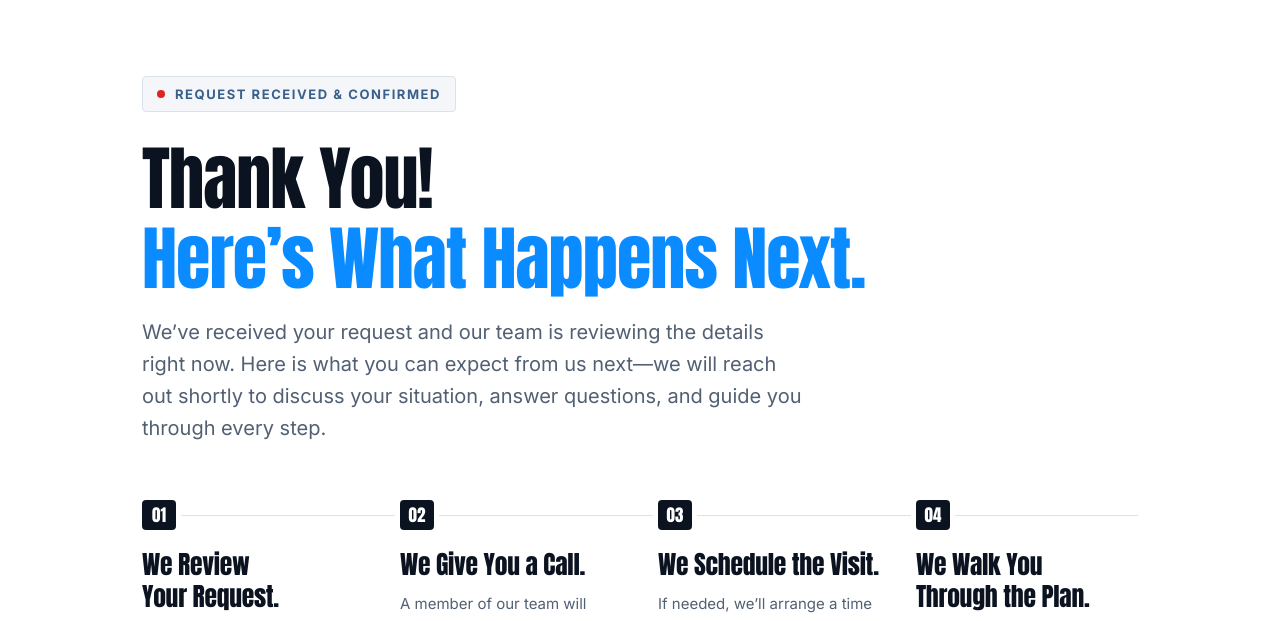
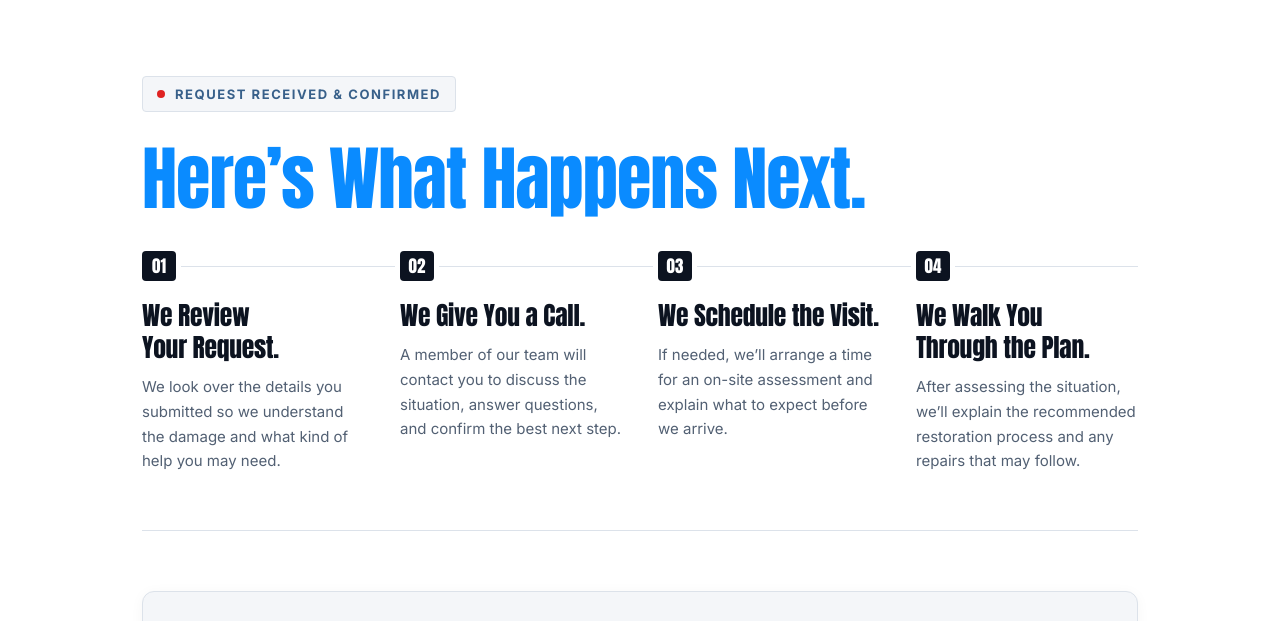
Before and after one commit to ahmed0234/Platinum-Water-Damage-Restoration-Front-End, a plain HTML site: page thanks/index.html in a window 1280 px wide. Shown: the part 99-720 px from the top of the page. Drawn offline with Linux system fonts and the light colour scheme.

Commit message:
center alse

```diff
--- a/thanks/index.html
+++ b/thanks/index.html
@@ -469,14 +469,19 @@
 
         <!-- 2. Clean Natural Headline -->
         <h1 class="thanks-headline" id="receipt-title">
-          <span class="thanks-headline-welcome">Thank You!</span>
-          <span class="thanks-headline-sub">Here’s What <span class="thanks-headline-accent">Happens Next.</span></span>
+          <!-- <span class="thanks-headline-welcome">Thank You!</span> -->
+          <span class="thanks-headline-sub"
+            >Here’s What
+            <span class="thanks-headline-accent">Happens Next.</span></span
+          >
         </h1>
 
         <!-- 3. Lead Paragraph -->
-        <p class="thanks-lead" id="receipt-message">
+        <!-- <p class="thanks-lead" id="receipt-message">
           We’ve received your request and our team is reviewing the details right now. Here is what you can expect from us next—we will reach out shortly to discuss your situation, answer questions, and guide you through every step.
-        </p>
+        </p> -->
+
+        <div style="padding-top: 15px"></div>
 
         <!-- 4. Four-Step Process Grid -->
         <section class="thanks-steps-wrapper" aria-label="Next steps process">
```
